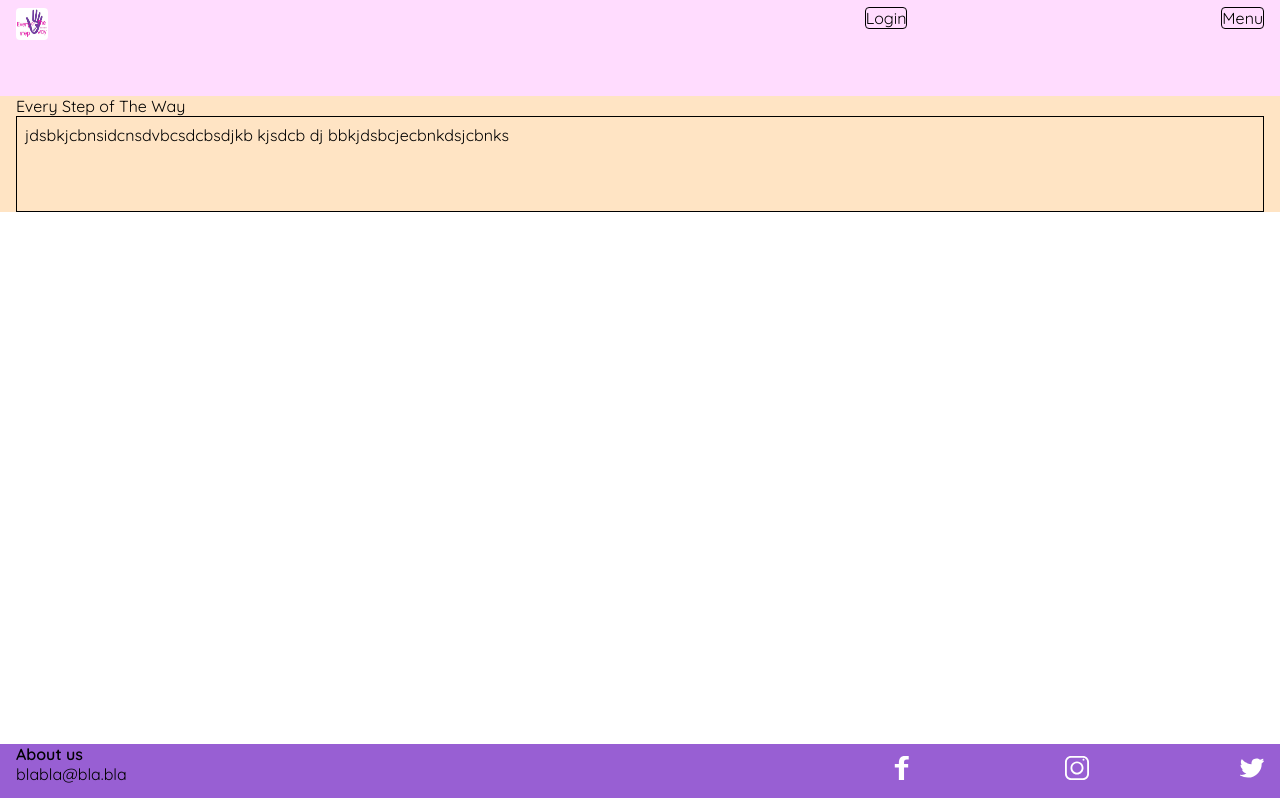
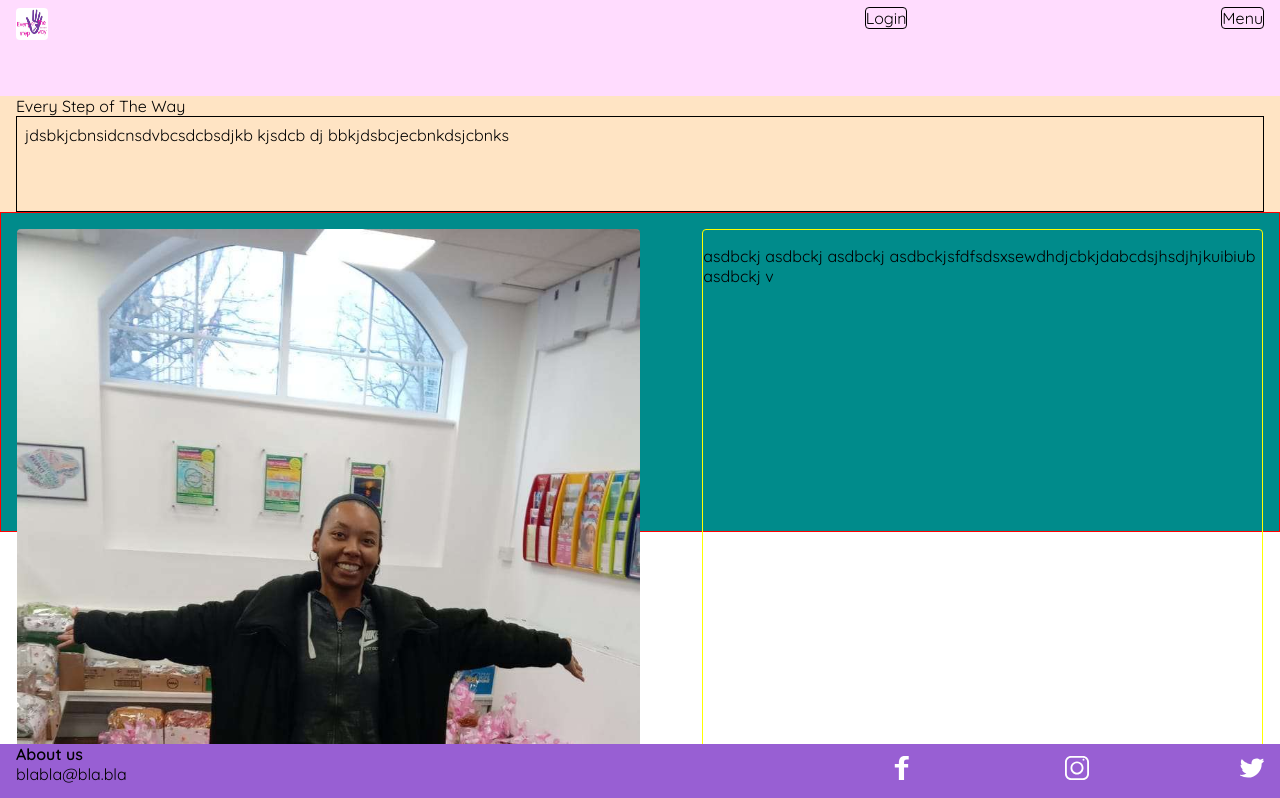
Before and after one commit to Princlevi98/danny-scott-capstone, a React (Create React App) app: page / in a window 1280 px wide. Shown: the top 798 px of the page. Built offline with nearby package versions, Linux system fonts and the light colour scheme.

Commit message:
create landing page and add in basic detail

```diff
--- a/src/components/Footer/Footer.scss
+++ b/src/components/Footer/Footer.scss
@@ -3,7 +3,7 @@
 
 .footer {
   background-color: $secondary-background;
-  position: absolute;
+
   bottom: 0;
   width: 100%;
   padding: 0 1rem 1rem 1rem;
--- /dev/null
+++ b/src/components/HomeContent/HomeContent.jsx
@@ -0,0 +1,26 @@
+import "./HomeContent.scss";
+import image from "../../assets/images/charity-image.jpeg";
+
+const Content = () => {
+  return (
+    <section className="content">
+      <section className="content__container">
+        <div className="content__image-container">
+          <img
+            className="content__image"
+            src={image}
+            alt="latest charity event"
+          />
+        </div>
+        <article className="content__text-container">
+          <p className="content__text">
+            asdbckj asdbckj asdbckj
+            asdbckjsfdfsdsxsewdhdjcbkjdabcdsjhsdjhjkuibiub asdbckj v
+          </p>
+        </article>
+      </section>
+    </section>
+  );
+};
+
+export default Content;
--- /dev/null
+++ b/src/components/HomeContent/HomeContent.scss
@@ -0,0 +1,29 @@
+@use "../../styles/partials/mixins" as *;
+@use "../../styles/partials/variables" as *;
+
+.content {
+  background-color: darkcyan;
+  height: 20rem;
+  border: 1px solid red;
+  padding: $padding-mobile;
+  &__container {
+    display: flex;
+    justify-content: space-between;
+  }
+  &__image-container {
+    width: 50%;
+  }
+  &__image {
+    height: 100%;
+    width: 100%;
+    border-radius: 4px;
+  }
+  &__text-container {
+    width: 45%;
+    display: flex;
+    flex-wrap: wrap;
+
+    border: 1px solid yellow;
+    border-radius: 4px;
+  }
+}
--- a/src/pages/Home/Home.jsx
+++ b/src/pages/Home/Home.jsx
@@ -2,12 +2,14 @@ import "./Home.scss";
 import { useState, useEffect } from "react";
 import { useParams } from "react-router-dom";
 import Message from "../../components/Message/Message";
+import Content from "../../components/HomeContent/HomeContent";
 
 const HomePage = () => {
   return (
     <main className="home">
       <div>
         <Message />
+        <Content />
       </div>
     </main>
   );
--- a/src/styles/partials/_resets.scss
+++ b/src/styles/partials/_resets.scss
@@ -13,6 +13,7 @@ body {
   margin: 0;
   font-family: Quicksand;
   font-weight: 400;
+  word-break: break-all;
 }
 #root {
   @include flex(column);
--- a/src/styles/partials/_variables.scss
+++ b/src/styles/partials/_variables.scss
@@ -8,6 +8,10 @@ $hover: #eeebf0;
 $hover-2: #777772;
 $active: #a7a7a0;
 
+// padding
+$padding-mobile: 1rem;
+$padding-mobile-header: 1.5rem;
+
 $tablet-breakpoint: 768px;
 $desktop-breakpoint: 1280px;
 $max-content-width: 1020px;
```
Also changed, not shown: src/assets/images/charity-image.jpeg (added), src/components/Message/Message.jsx (renamed from src/components/Message/Message.js).
